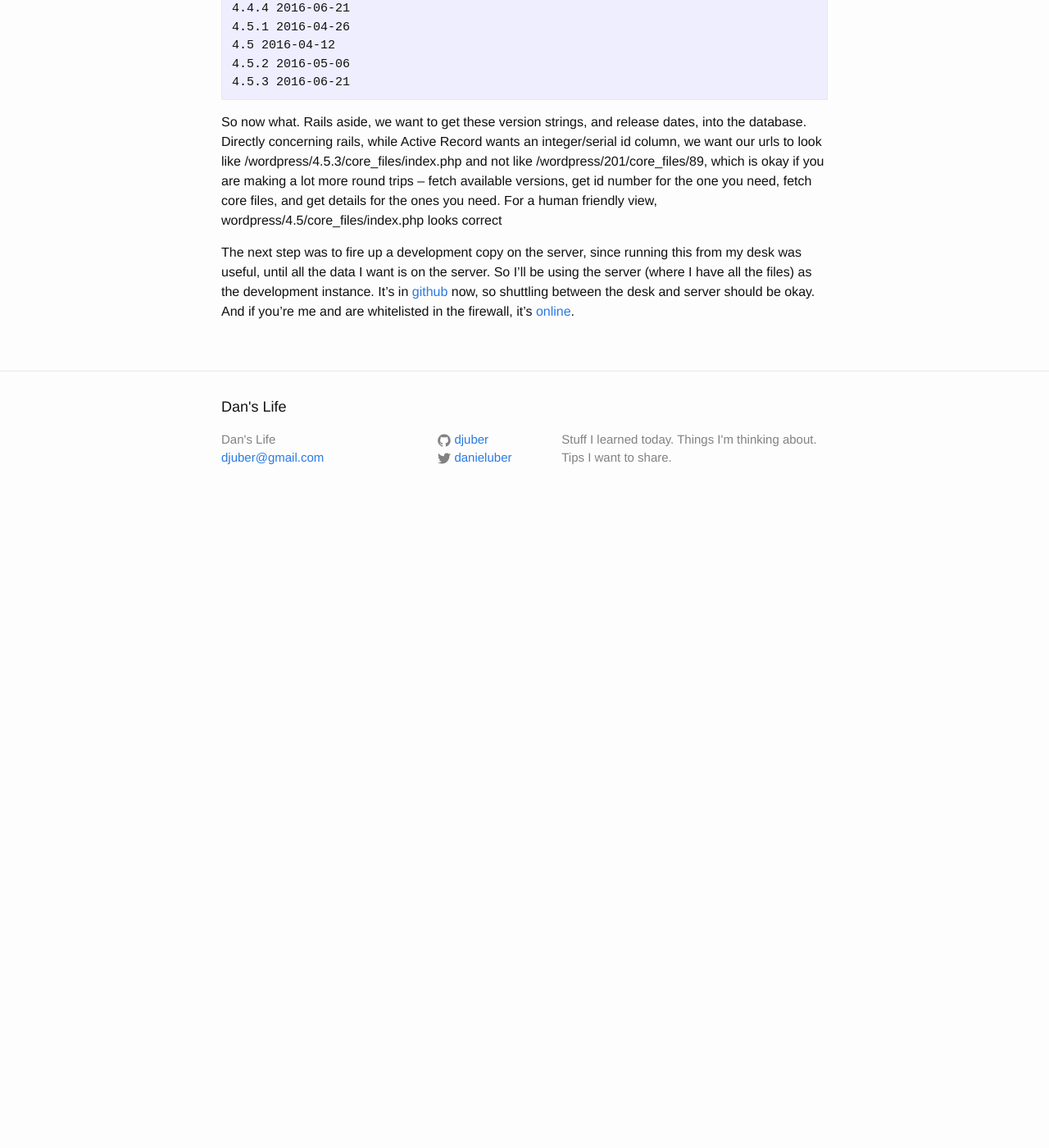
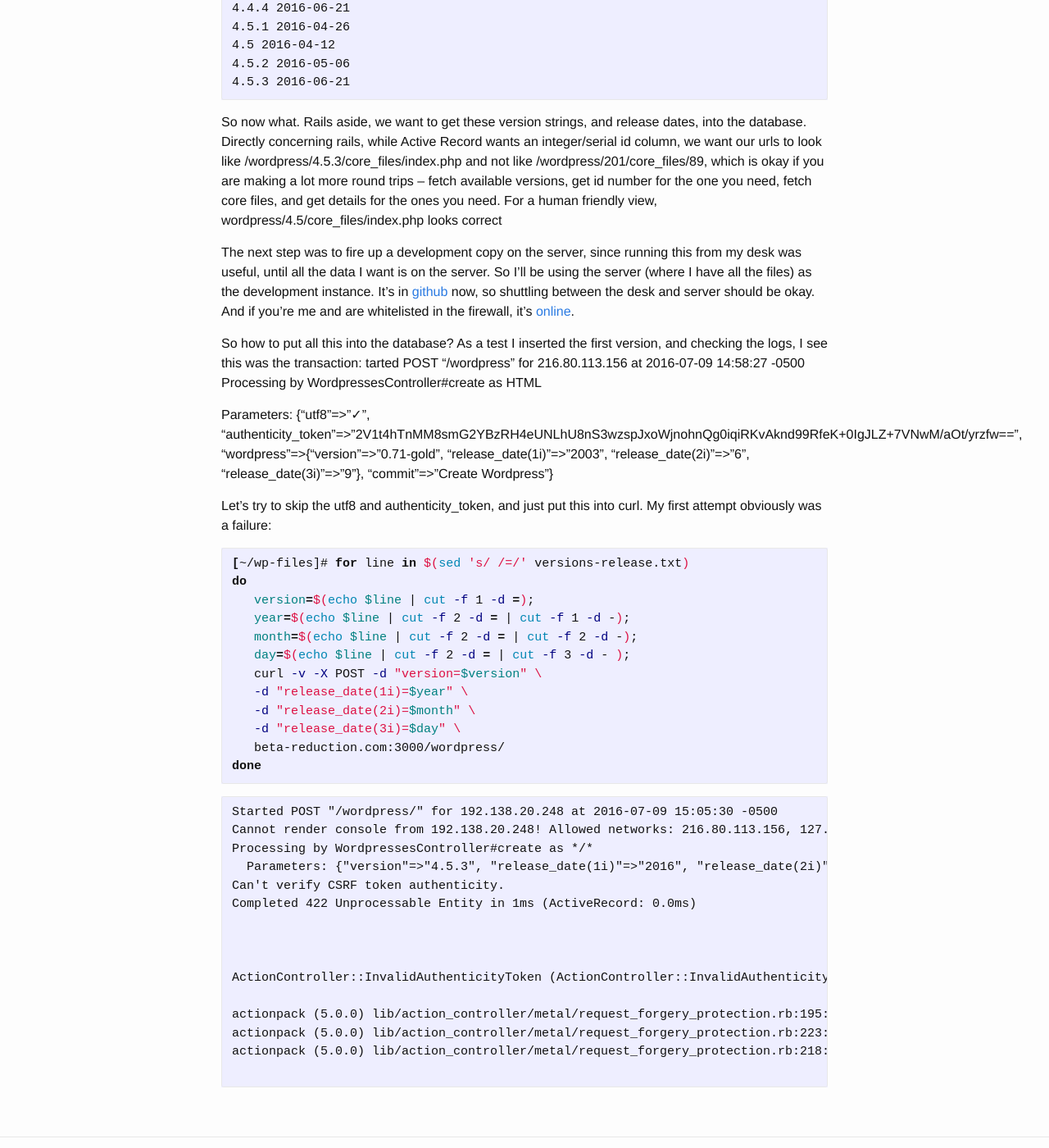
Before and after one commit to djuber/myblog, a Jekyll site: the page built from _posts/2016-07-09-Weekend-Plans.markdown, in a window 1280 px wide and 1400 px high, scrolled down 3113 px. Shown: the whole window at 82% size. Built offline with Jekyll 4.4.1, drawn with Linux system fonts in a browser that asks for light colours; before the commit the page ends 3743 px from its top, so only the background shows below that.

Commit message:
automated 2016-07-09-15:09:15

````diff
--- a/_posts/2016-07-09-Weekend-Plans.markdown
+++ b/_posts/2016-07-09-Weekend-Plans.markdown
@@ -141,3 +141,44 @@ This gives a file looking like something I can use for importing into the databa
 So now what. Rails aside, we want to get these version strings, and release dates, into the database. Directly concerning rails, while Active Record wants an integer/serial id column, we want our urls to look like /wordpress/4.5.3/core_files/index.php and not like /wordpress/201/core_files/89, which is okay if you are making a lot more round trips -- fetch available versions, get id number for the one you need, fetch core files, and get details for the ones you need. For a human friendly view, wordpress/4.5/core_files/index.php looks correct
 
 The next step was to fire up a development copy on the server, since running this from my desk was useful, until all the data I want is on the server. So I'll be using the server (where I have all the files) as the development instance. It's in [github](ttps://github.com/djuber/wpfiles) now, so shuttling between the desk and server should be okay. And if you're me and are whitelisted in the firewall, it's [online](http://beta-reduction.com:3000/).
+
+So how to put all this into the database? As a test I inserted the first version, and checking the logs, I see this was the transaction:
+tarted POST "/wordpress" for 216.80.113.156 at 2016-07-09 14:58:27 -0500
+Processing by WordpressesController#create as HTML
+
+Parameters: {"utf8"=>"✓", "authenticity_token"=>"2V1t4hTnMM8smG2YBzRH4eUNLhU8nS3wzspJxoWjnohnQg0iqiRKvAknd99RfeK+0IgJLZ+7VNwM/aOt/yrzfw==", "wordpress"=>{"version"=>"0.71-gold", "release_date(1i)"=>"2003", "release_date(2i)"=>"6", "release_date(3i)"=>"9"}, "commit"=>"Create Wordpress"}
+
+Let's try to skip the utf8 and authenticity_token, and just put this into curl. My first attempt obviously was a failure:
+
+```bash
+[~/wp-files]# for line in $(sed 's/ /=/' versions-release.txt)
+do
+   version=$(echo $line | cut -f 1 -d =);
+   year=$(echo $line | cut -f 2 -d = | cut -f 1 -d -);
+   month=$(echo $line | cut -f 2 -d = | cut -f 2 -d -);
+   day=$(echo $line | cut -f 2 -d = | cut -f 3 -d - );
+   curl -v -X POST -d "version=$version" \
+   -d "release_date(1i)=$year" \
+   -d "release_date(2i)=$month" \
+   -d "release_date(3i)=$day" \
+   beta-reduction.com:3000/wordpress/
+done
+```
+
+```
+Started POST "/wordpress/" for 192.138.20.248 at 2016-07-09 15:05:30 -0500
+Cannot render console from 192.138.20.248! Allowed networks: 216.80.113.156, 127.0.0.0/127.255.255.255, ::1
+Processing by WordpressesController#create as */*
+  Parameters: {"version"=>"4.5.3", "release_date(1i)"=>"2016", "release_date(2i)"=>"06", "release_date(3i)"=>"21"}
+Can't verify CSRF token authenticity.
+Completed 422 Unprocessable Entity in 1ms (ActiveRecord: 0.0ms)
+
+
+
+ActionController::InvalidAuthenticityToken (ActionController::InvalidAuthenticityToken):
+
+actionpack (5.0.0) lib/action_controller/metal/request_forgery_protection.rb:195:in `handle_unverified_request'
+actionpack (5.0.0) lib/action_controller/metal/request_forgery_protection.rb:223:in `handle_unverified_request'
+actionpack (5.0.0) lib/action_controller/metal/request_forgery_protection.rb:218:in `verify_authenticity_token'
+
+```
````
